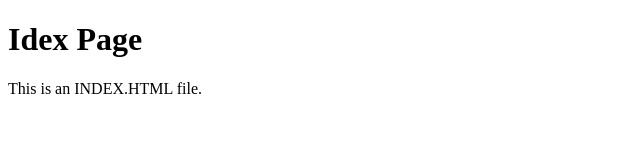
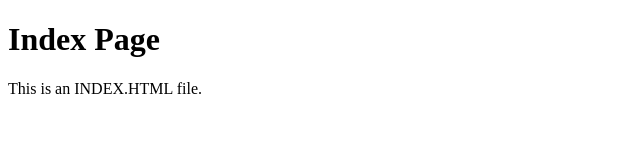
Before and after one commit to marinanadj/movie_api, a website: page index.html in a window 1280 px wide. Shown: the whole page, without its empty margins (0-640 px from the left). Drawn offline with Linux system fonts and the light colour scheme.

Commit message:
renaming

```diff
--- a/index.html
+++ b/index.html
@@ -6,7 +6,7 @@
         </head>
 
     <body>
-        <h1>Idex Page</h1>
+        <h1>Index Page</h1>
     <P>This is an INDEX.HTML file. </P>
     </body>
 </html>
```
